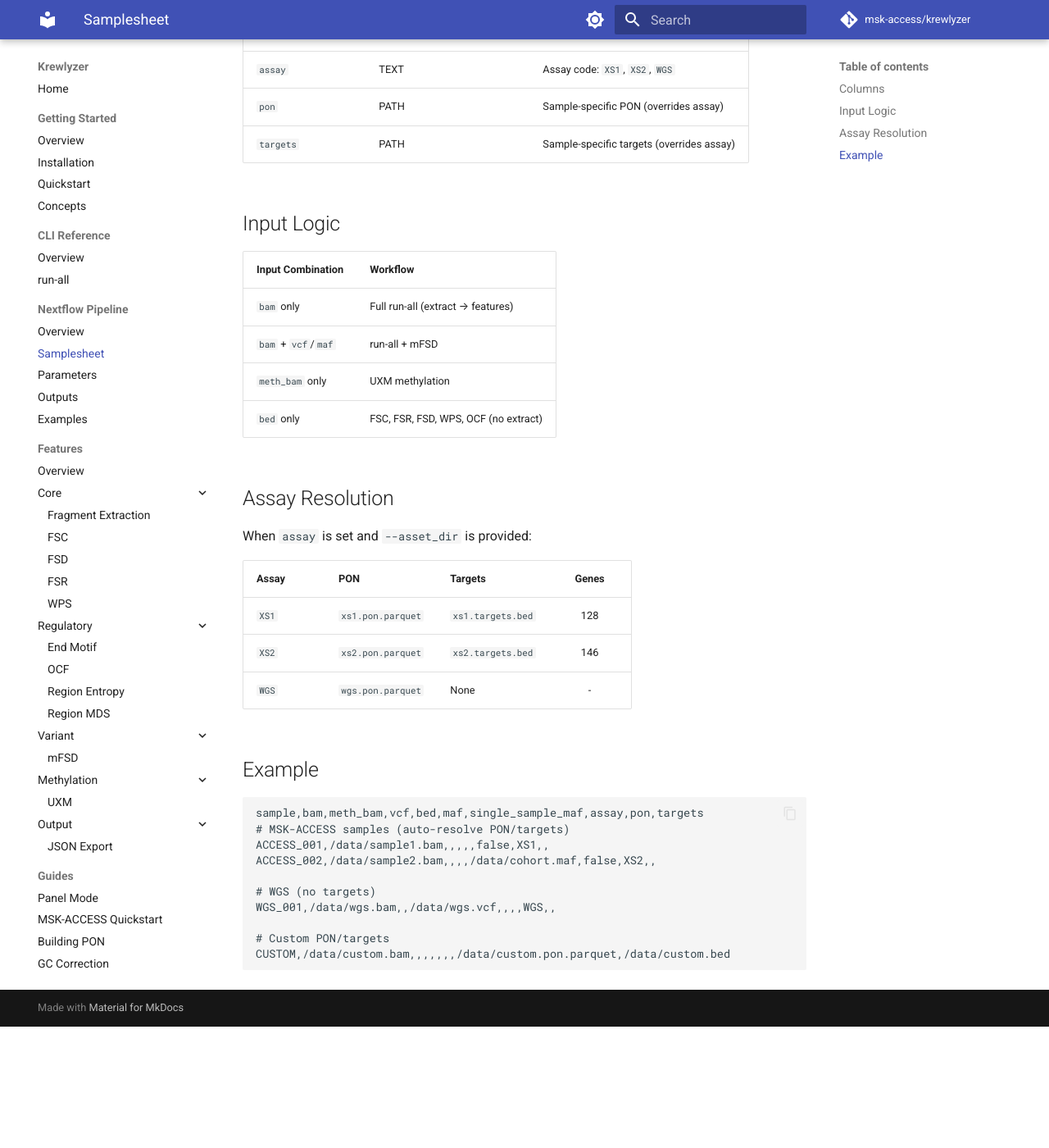
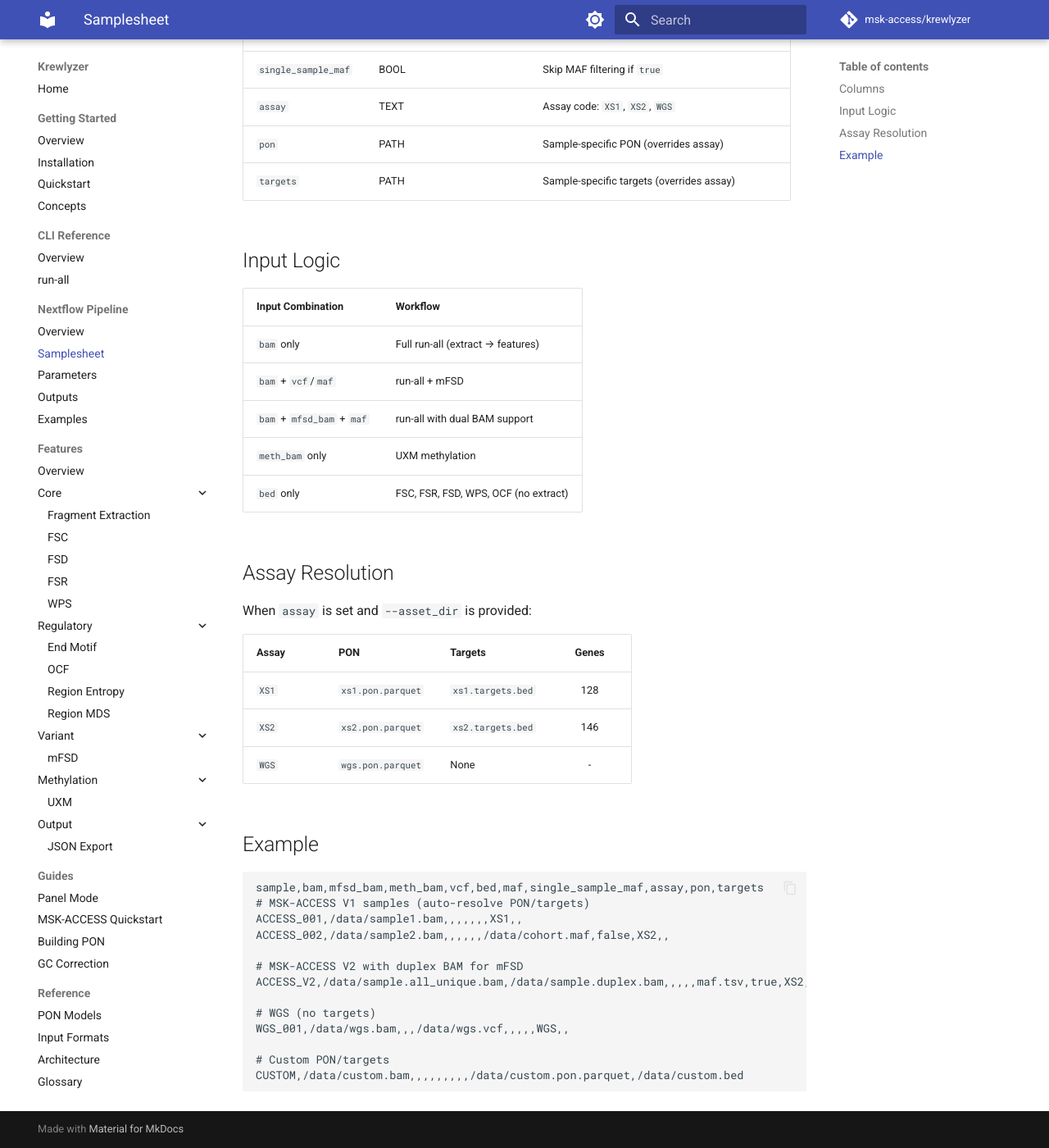
Before and after one commit to msk-access/krewlyzer, an MkDocs documentation site: the page built from docs/nextflow/samplesheet.md, in a window 1280 px wide and 1400 px high, scrolled down 654 px. Shown: the whole window at 82% size. Built offline with MkDocs 1.6.1 and Material for MkDocs 9.7.7, drawn with Linux system fonts in a browser that asks for light colours; comment, search, counter and statistics services are not loaded; before the commit the page ends 1906 px from its top, so only the background shows below that; some of the changed text lies outside the part shown.

Commit message:
feat(dual-bam): Add --mfsd-bam for dedicated duplex BAM in mFSD
CLI Changes:
- Add --mfsd-bam parameter to run-all command
- Auto-enable duplex weighting when mfsd-bam is provided
- Add mfsd_bam to startup banner when specified
- Falls back to main input BAM when not provided

Nextflow Changes:
- Add mfsd_bam column to samplesheet.csv schema
- Update nextflow_schema.json description
- Parse mfsd_bam/mfsd_bai in input_check/main.nf
- Pass --mfsd-bam argument in runall/main.nf

Documentation:
- Update samplesheet.md with new column
- Add Dual BAM Support section to mfsd.md
- Update run-all.md flowchart

Closes: dual-bam-support

````diff
--- a/docs/nextflow/samplesheet.md
+++ b/docs/nextflow/samplesheet.md
@@ -5,13 +5,14 @@
 ## Columns
 
 ```csv
-sample,bam,meth_bam,vcf,bed,maf,single_sample_maf,assay,pon,targets
+sample,bam,mfsd_bam,meth_bam,vcf,bed,maf,single_sample_maf,assay,pon,targets
 ```
 
 | Column | Type | Required | Description |
 |--------|------|----------|-------------|
 | `sample` | TEXT | ✓ | Sample identifier |
-| `bam` | PATH | ✓ | WGS/Panel BAM file |
+| `bam` | PATH | ✓ | WGS/Panel BAM file (all_unique for panels) |
+| `mfsd_bam` | PATH | | Duplex BAM for mFSD (falls back to `bam` if empty) |
 | `meth_bam` | PATH | | Bisulfite BAM for UXM |
 | `vcf` | PATH | | VCF for mFSD |
 | `bed` | PATH | | Pre-extracted .bed.gz |
@@ -27,6 +28,7 @@
 |-------------------|----------|
 | `bam` only | Full run-all (extract → features) |
 | `bam` + `vcf`/`maf` | run-all + mFSD |
+| `bam` + `mfsd_bam` + `maf` | run-all with dual BAM support |
 | `meth_bam` only | UXM methylation |
 | `bed` only | FSC, FSR, FSD, WPS, OCF (no extract) |
 
@@ -43,14 +45,17 @@
 ## Example
 
 ```csv
-sample,bam,meth_bam,vcf,bed,maf,single_sample_maf,assay,pon,targets
-# MSK-ACCESS samples (auto-resolve PON/targets)
-ACCESS_001,/data/sample1.bam,,,,,false,XS1,,
-ACCESS_002,/data/sample2.bam,,,,/data/cohort.maf,false,XS2,,
+sample,bam,mfsd_bam,meth_bam,vcf,bed,maf,single_sample_maf,assay,pon,targets
+# MSK-ACCESS V1 samples (auto-resolve PON/targets)
+ACCESS_001,/data/sample1.bam,,,,,,,XS1,,
+ACCESS_002,/data/sample2.bam,,,,,,/data/cohort.maf,false,XS2,,
+
+# MSK-ACCESS V2 with duplex BAM for mFSD
+ACCESS_V2,/data/sample.all_unique.bam,/data/sample.duplex.bam,,,,,maf.tsv,true,XS2,,
 
 # WGS (no targets)
-WGS_001,/data/wgs.bam,,/data/wgs.vcf,,,,WGS,,
+WGS_001,/data/wgs.bam,,,/data/wgs.vcf,,,,,WGS,,
 
 # Custom PON/targets
-CUSTOM,/data/custom.bam,,,,,,,/data/custom.pon.parquet,/data/custom.bed
+CUSTOM,/data/custom.bam,,,,,,,,,/data/custom.pon.parquet,/data/custom.bed
 ```
````
Also changed, not shown: docs/cli/run-all.md (+1 -0 lines), docs/features/variant/mfsd.md (+32 -0 lines), 5 other files.
